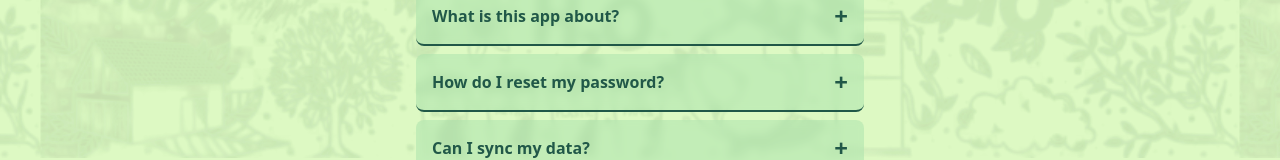
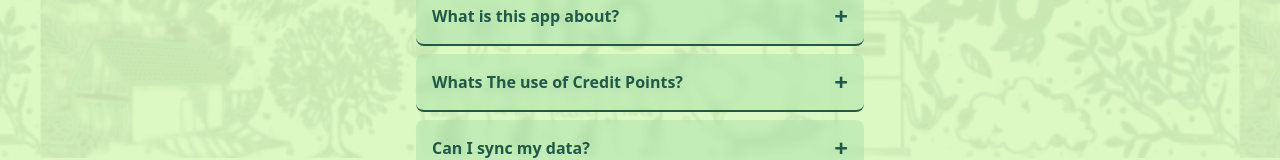
Before and after one commit to Densingh-123/cleaninfinity, a React (Vite) app in the folder client/: page /awareness in a window 1280 px wide. Shown: the part 642-802 px from the top of the page. Built offline with nearby package versions, Linux system fonts and the light colour scheme; no server answers.

Commit message:
About Update Awareness FAQ

```diff
--- a/client/src/components/user/Awareness.jsx
+++ b/client/src/components/user/Awareness.jsx
@@ -72,11 +72,11 @@ export default function Awareness({src, data, cardsData}) {
       <div className='w-full max-w-md'>
         <Accordion
           title='What is this app about?'
-          content='This app helps you with Recycling Waste.'
+          content='A smart waste tracking app that rewards users for responsible waste disposal.'
         />
         <Accordion
-          title='How do I reset my password?'
-          content='You can reset your password from the profile settings.'
+          title='Whats The use of Credit Points?'
+          content='You Can Redeem your credit points at Government Services Such as Ration.'
         />
         <Accordion
           title='Can I sync my data?'
```
